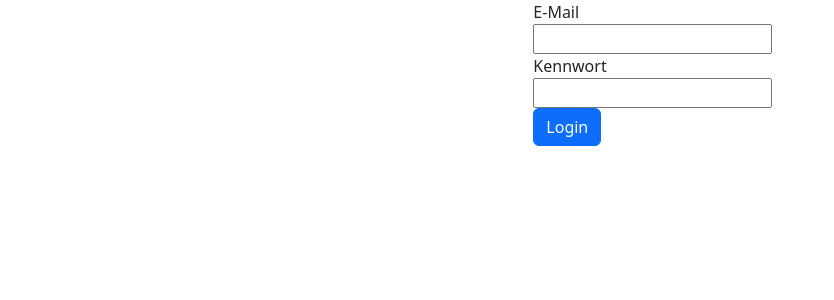
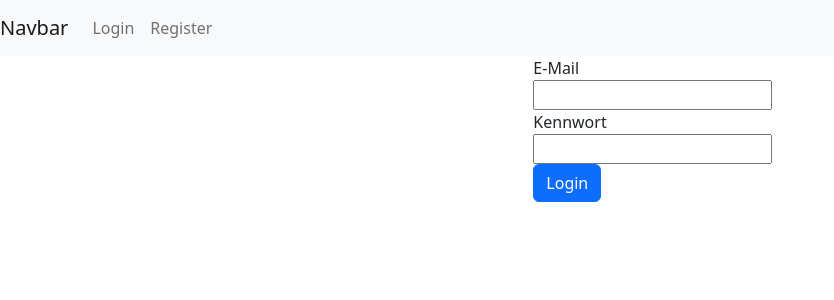
Before and after one commit to ibozorus/vue_frontend, a Vue app: page / in a window 1280 px wide. Shown: the top 300 px of the page, without its empty margins (0-834 px from the left). Built offline with nearby package versions, Linux system fonts and the light colour scheme.

Commit message:
Login fertig Register angefange

```diff
--- a/src/App.vue
+++ b/src/App.vue
@@ -1,13 +1,18 @@
 <script>
 
 import Login from './components/LoginPage.vue'
+import Register from './components/RegisterPage.vue'
+
 export default {
 
     components: {
-        "login" :Login
+        "login": Login,
+        "register": Register
     },
     data() {
-        return {}
+        return {
+            activeComp: 'login'
+        }
     },
     created() {
     },
@@ -15,6 +20,30 @@
 }
 </script>
 <template>
-    <login/>
+    <nav class="navbar navbar-expand-lg navbar-light bg-light">
+        <a class="navbar-brand" href="#">Navbar</a>
+        <button class="navbar-toggler" type="button" data-toggle="collapse" data-target="#navbarSupportedContent"
+                aria-controls="navbarSupportedContent" aria-expanded="false" aria-label="Toggle navigation">
+            <span class="navbar-toggler-icon"></span>
+        </button>
 
+        <div class="collapse navbar-collapse" id="navbarSupportedContent">
+            <ul class="navbar-nav mr-auto">
+                <li class="nav-item active">
+                    <a class="nav-link" @click="activeComp = 'login'">Login <span class="sr-only"></span></a>
+                </li>
+                <li class="nav-item active">
+                    <a class="nav-link" @click="activeComp = 'register'">Register <span class="sr-only"></span></a>
+                </li>
+            </ul>
+        </div>
+    </nav>
+    <div>
+        <component :is="activeComp"></component>
+    </div>
 </template>
+<style>
+a:hover {
+    cursor: pointer;
+}
+</style>
```
